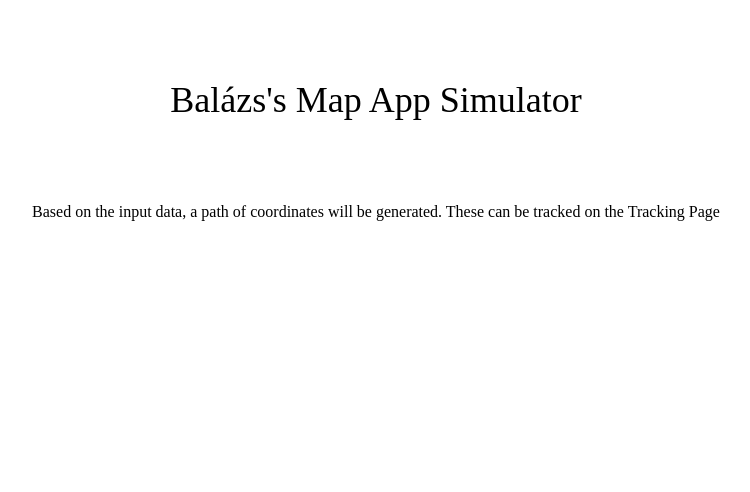
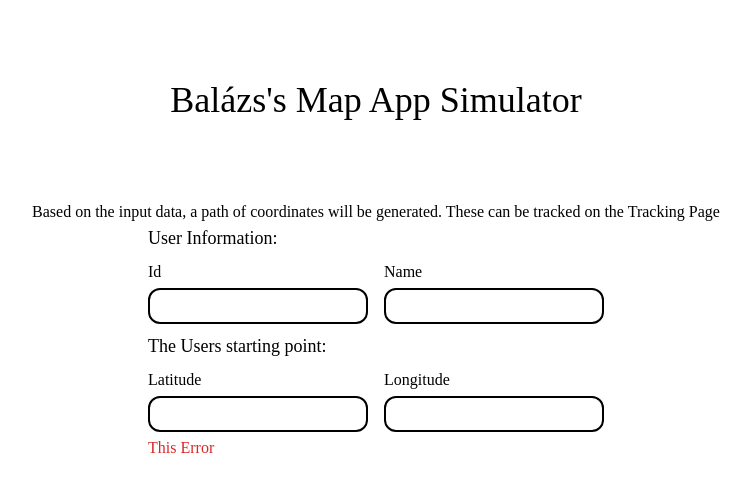
Before and after one commit to Barabasbalazs/map-frontend, a Vue app: page /simulator in a window 1280 px wide. Shown: the top 492 px of the page, without its empty margins (264-1014 px from the left). Built offline with nearby package versions, Linux system fonts and the light colour scheme.

Commit message:
input field components

```diff
--- /dev/null
+++ b/src/components/inputs/BaseInput.vue
@@ -0,0 +1,23 @@
+<template>
+  <div class="flex flex-col gap-1">
+    <p>{{ label }}</p>
+    <input
+      :type="type"
+      class="border-2 border-black rounded-xl px-2 py-1 focus:border-black w-full"
+    />
+    <p v-if="error" class="text-red-600">{{ error }}</p>
+  </div>
+</template>
+
+<script setup lang="ts">
+const props = withDefaults(
+  defineProps<{
+    type?: string;
+    label: string;
+    error?: string;
+  }>(),
+  {
+    type: "text",
+  }
+);
+</script>
--- /dev/null
+++ b/src/components/simulator/SimulationInput.vue
@@ -0,0 +1,20 @@
+<template>
+  <form class="flex flex-col gap-2">
+    <div class="flex flex-col gap-2">
+      <h2 class="text-lg">User Information:</h2>
+      <div class="flex gap-4">
+        <BaseInput label="Id" type="number" />
+        <BaseInput label="Name" />
+      </div>
+      <h2 class="text-lg">The Users starting point:</h2>
+      <div class="flex gap-4">
+        <BaseInput label="Latitude" type="number" error="This Error" />
+        <BaseInput label="Longitude" type="number"/>
+      </div>
+    </div>
+  </form>
+</template>
+
+<script setup lang="ts">
+import BaseInput from "../inputs/BaseInput.vue";
+</script>
--- a/src/pages/SimulatorPage.vue
+++ b/src/pages/SimulatorPage.vue
@@ -8,9 +8,11 @@
         Based on the input data, a path of coordinates will be generated. These
         can be tracked on the Tracking Page
       </p>
-      <form></form>
+      <SimulationInput />
     </div>
   </div>
 </template>
 
-<script setup lang="ts"></script>
+<script setup lang="ts">
+import SimulationInput from "../components/simulator/SimulationInput.vue"
+</script>
```
Also changed, not shown: src/components/inputs/BaseButton.vue (added).
